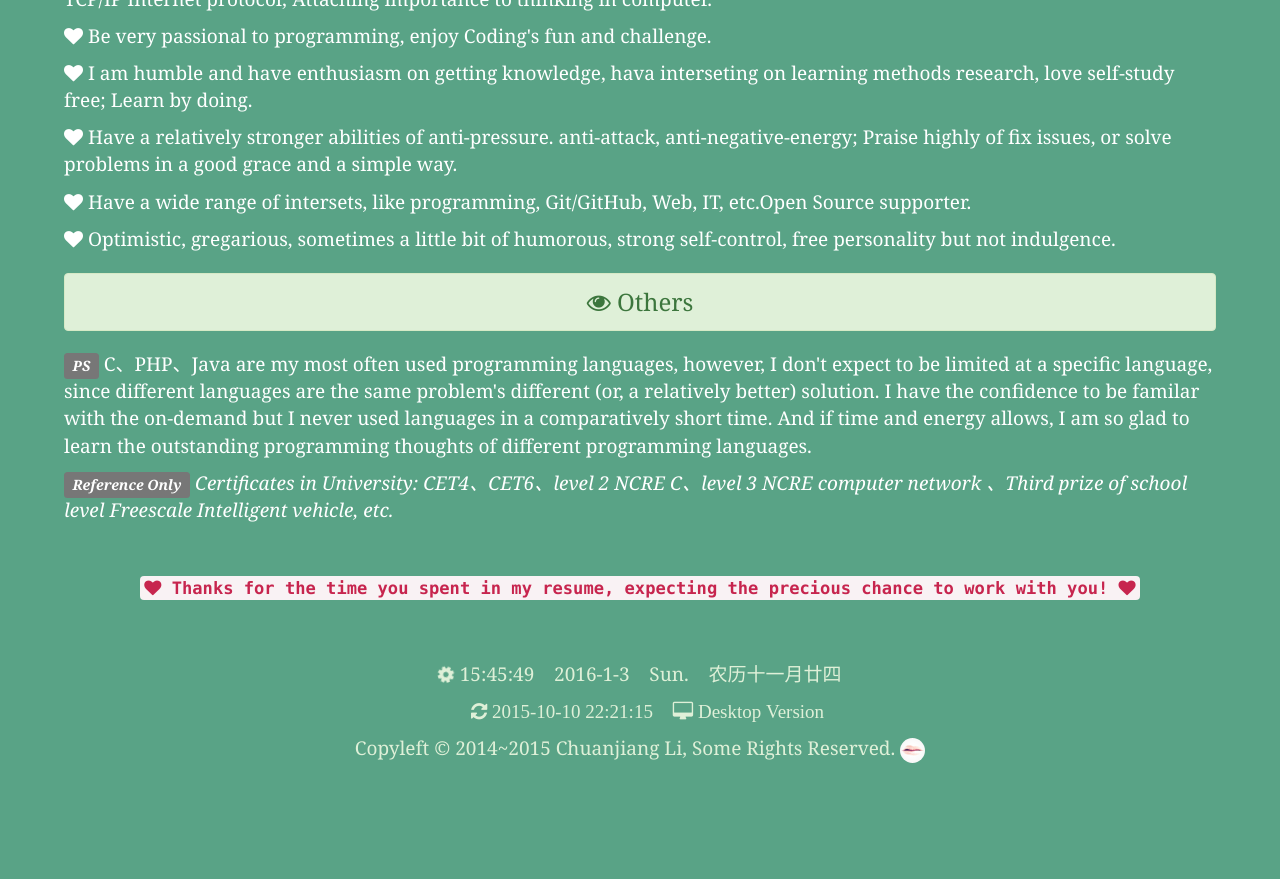
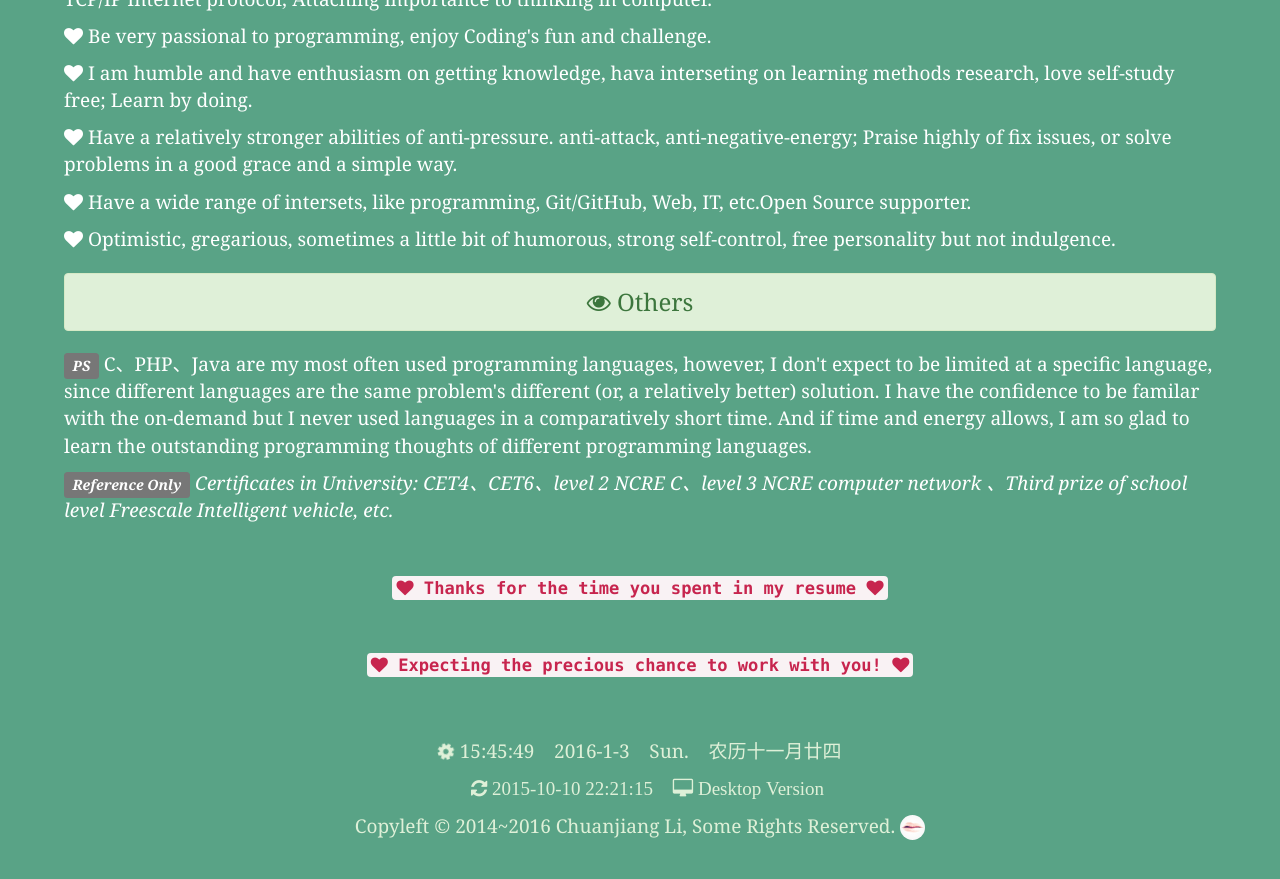
Before and after one commit to light-shadow/ckwongloy.github.io, a Jekyll site: the page built from resume_en.html, in a window 1280 px wide and 900 px high, scrolled down 1831 px. Shown: the top 879 px of the window. Built offline with Jekyll 4.4.1, drawn with Linux system fonts in a browser that asks for light colours; Markdown is read by kramdown in place of the engine named in the settings; before the commit the page ends 2654 px from its top, so only the background shows below that.

Commit message:
hello 2016

```diff
--- a/_includes/blog_footer.html
+++ b/_includes/blog_footer.html
@@ -25,7 +25,7 @@ Markdown
 <script src="/js/clock.js"></script></p>
 
 <p class="site-footer-credit">
-Copyleft &copy; 2014~2015 Chuanjiang Li, Some Rights Reserved.
+Copyleft &copy; 2014~2016 Chuanjiang Li, Some Rights Reserved.
 <a href="/" title="Keep it simple, stupid, but serviceable.">
 <img src="/image/li.png" style="width:25px;height:25;border-radius:50%;"></a>
 
--- a/_includes/footer.html
+++ b/_includes/footer.html
@@ -8,6 +8,6 @@
 <span class="fa fa-desktop"> Desktop Version</span></p>
 
 <p style="text-align:center;color:#DFF0D8">
-Copyleft &copy; 2014~2015 Chuanjiang Li, Some Rights Reserved.
+Copyleft &copy; 2014~2016 Chuanjiang Li, Some Rights Reserved.
 <a href="/home/" title="Quiter you be, More you hear.">
 <img src="/image/love.png" style="width:25px;height:25;border-radius:50%;"></a></p></div>
--- a/resume_en.html
+++ b/resume_en.html
@@ -98,4 +98,4 @@ title: Li's Resume ( English ) @lamChuanJiang
 <p>
 <i class="label label-default"> Reference Only</i> <em>Certificates in University: CET4、CET6、level 2 NCRE C、level 3 NCRE computer network 、Third prize of  school level Freescale Intelligent vehicle, etc.</em></p></div>
 
-<p class="content_font" style="text-align:center;margin-top:50px;text-size:26px;"><b><code><i class="fa fa-heart"></i> Thanks for the time you spent in my resume, expecting the precious chance to work with you! <i class="fa fa-heart"></i></code></b></p>
+<p class="content_font" style="text-align:center;margin-top:50px;text-size:26px;"><b><code><i class="fa fa-heart"></i> Thanks for the time you spent in my resume  <i class="fa fa-heart"></i></code></b><p class="content_font" style="text-align:center;margin-top:50px;text-size:26px;"><b><code><i class="fa fa-heart"></i> Expecting the precious chance to work with you! <i class="fa fa-heart"></i></code></b></p>
```
